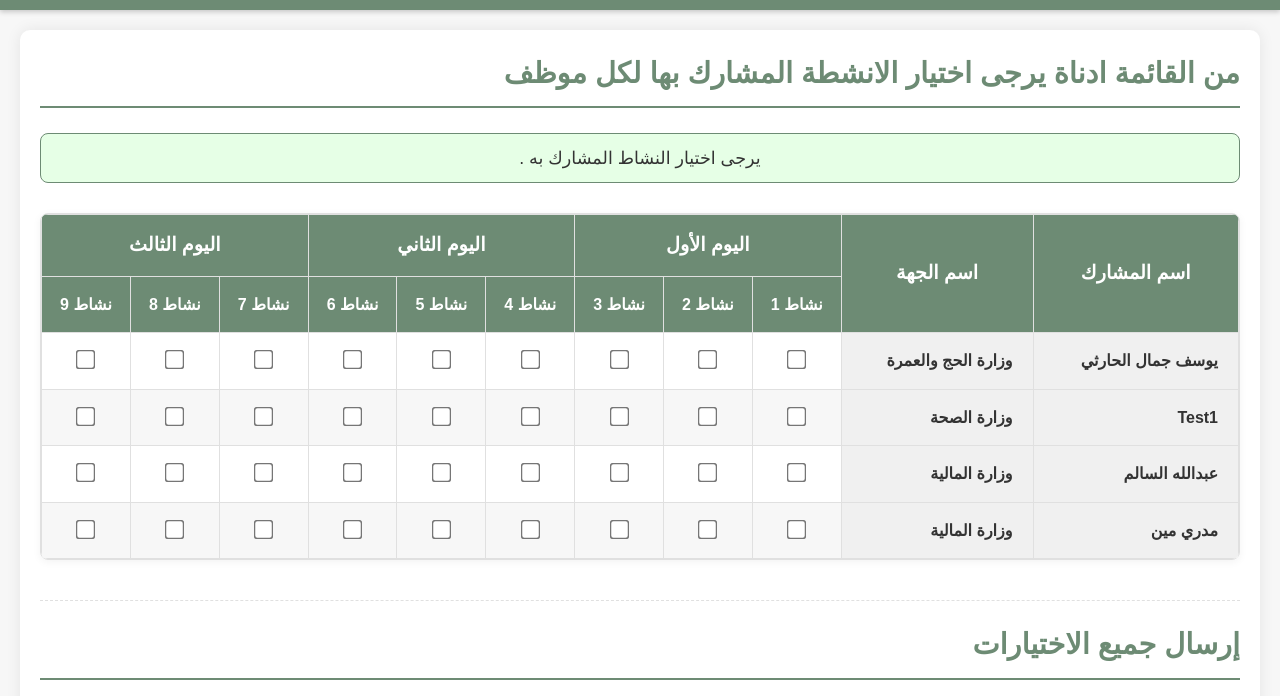
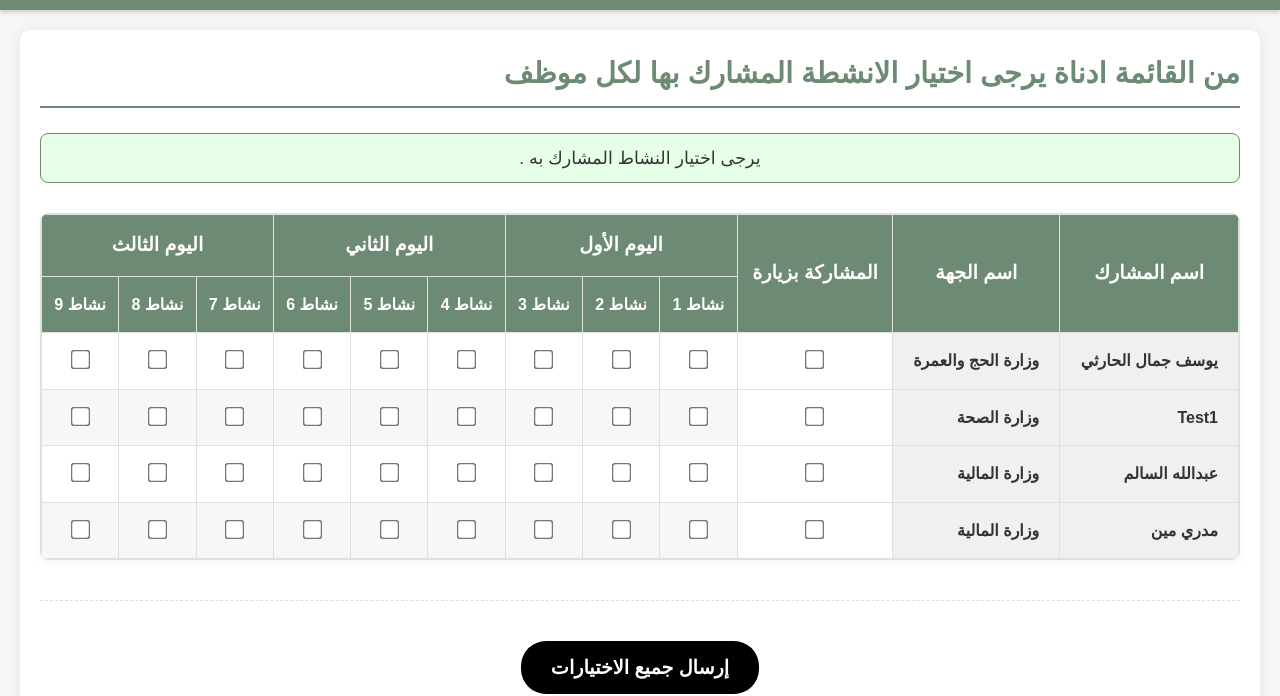
Before and after one commit to Jawahershafie/International-Visit-Activities., a plain HTML site: page index.html in a window 1280 px wide. Shown: the part 116-812 px from the top of the page. Drawn offline with Linux system fonts and the light colour scheme.

Commit message:
Update index.html2

```diff
--- a/index.html
+++ b/index.html
@@ -24,7 +24,7 @@
                         <tr>
                             <th rowspan="2">اسم المشارك</th>
                             <th rowspan="2">اسم الجهة</th>
-                            <th colspan="3">اليوم الأول</th>
+                            <th rowspan="2">المشاركة بزيارة</th> <th colspan="3">اليوم الأول</th>
                             <th colspan="3">اليوم الثاني</th>
                             <th colspan="3">اليوم الثالث</th>
                         </tr>
@@ -42,56 +42,56 @@
                     </thead>
                     <tbody>
                         <tr data-employee-name="يوسف جمال الحارثي">
-                            <td>يوسف جمال الحارثي</td>
-                            <td>وزارة الحج والعمرة </td>
-                            <td><input type="checkbox" data-activity-day="اليوم الأول" data-activity-name="النشاط 1"></td>
-                            <td><input type="checkbox" data-activity-day="اليوم الأول" data-activity-name="النشاط 2"></td>
-                            <td><input type="checkbox" data-activity-day="اليوم الأول" data-activity-name="النشاط 3"></td>
-                            <td><input type="checkbox" data-activity-day="اليوم الثاني" data-activity-name="النشاط 4"></td>
-                            <td><input type="checkbox" data-activity-day="اليوم الثاني" data-activity-name="النشاط 5"></td>
-                            <td><input type="checkbox" data-activity-day="اليوم الثاني" data-activity-name="النشاط 6"></td>
-                            <td><input type="checkbox" data-activity-day="اليوم الثالث" data-activity-name="النشاط 7"></td>
-                            <td><input type="checkbox" data-activity-day="اليوم الثالث" data-activity-name="النشاط 8"></td>
-                            <td><input type="checkbox" data-activity-day="اليوم الثالث" data-activity-name="النشاط 9"></td>
+                            <td data-label="اسم المشارك:">يوسف جمال الحارثي</td>
+                            <td data-label="اسم الجهة:">وزارة الحج والعمرة</td>
+                            <td data-label="المشاركة بزيارة:"><input type="checkbox" data-activity-name="المشاركة بزيارة"></td> <td data-label="النشاط 1:"><input type="checkbox" data-activity-day="اليوم الأول" data-activity-name="النشاط 1"></td>
+                            <td data-label="النشاط 2:"><input type="checkbox" data-activity-day="اليوم الأول" data-activity-name="النشاط 2"></td>
+                            <td data-label="النشاط 3:"><input type="checkbox" data-activity-day="اليوم الأول" data-activity-name="النشاط 3"></td>
+                            <td data-label="النشاط 4:"><input type="checkbox" data-activity-day="اليوم الثاني" data-activity-name="النشاط 4"></td>
+                            <td data-label="النشاط 5:"><input type="checkbox" data-activity-day="اليوم الثاني" data-activity-name="النشاط 5"></td>
+                            <td data-label="النشاط 6:"><input type="checkbox" data-activity-day="اليوم الثاني" data-activity-name="النشاط 6"></td>
+                            <td data-label="النشاط 7:"><input type="checkbox" data-activity-day="اليوم الثالث" data-activity-name="النشاط 7"></td>
+                            <td data-label="النشاط 8:"><input type="checkbox" data-activity-day="اليوم الثالث" data-activity-name="النشاط 8"></td>
+                            <td data-label="النشاط 9:"><input type="checkbox" data-activity-day="اليوم الثالث" data-activity-name="النشاط 9"></td>
                         </tr>
                         <tr data-employee-name="Test1">
-                            <td>Test1</td>
-                            <td>وزارة الصحة</td>
-                            <td><input type="checkbox" data-activity-day="اليوم الأول" data-activity-name="النشاط 1"></td>
-                            <td><input type="checkbox" data-activity-day="اليوم الأول" data-activity-name="النشاط 2"></td>
-                            <td><input type="checkbox" data-activity-day="اليوم الأول" data-activity-name="النشاط 3"></td>
-                            <td><input type="checkbox" data-activity-day="اليوم الثاني" data-activity-name="النشاط 4"></td>
-                            <td><input type="checkbox" data-activity-day="اليوم الثاني" data-activity-name="النشاط 5"></td>
-                            <td><input type="checkbox" data-activity-day="اليوم الثاني" data-activity-name="النشاط 6"></td>
-                            <td><input type="checkbox" data-activity-day="اليوم الثالث" data-activity-name="النشاط 7"></td>
-                            <td><input type="checkbox" data-activity-day="اليوم الثالث" data-activity-name="النشاط 8"></td>
-                            <td><input type="checkbox" data-activity-day="اليوم الثالث" data-activity-name="النشاط 9"></td>
+                            <td data-label="اسم المشارك:">Test1</td>
+                            <td data-label="اسم الجهة:">وزارة الصحة</td>
+                            <td data-label="المشاركة بزيارة:"><input type="checkbox" data-activity-name="المشاركة بزيارة"></td> <td data-label="النشاط 1:"><input type="checkbox" data-activity-day="اليوم الأول" data-activity-name="النشاط 1"></td>
+                            <td data-label="النشاط 2:"><input type="checkbox" data-activity-day="اليوم الأول" data-activity-name="النشاط 2"></td>
+                            <td data-label="النشاط 3:"><input type="checkbox" data-activity-day="اليوم الأول" data-activity-name="النشاط 3"></td>
+                            <td data-label="النشاط 4:"><input type="checkbox" data-activity-day="اليوم الثاني" data-activity-name="النشاط 4"></td>
+                            <td data-label="النشاط 5:"><input type="checkbox" data-activity-day="اليوم الثاني" data-activity-name="النشاط 5"></td>
+                            <td data-label="النشاط 6:"><input type="checkbox" data-activity-day="اليوم الثاني" data-activity-name="النشاط 6"></td>
+                            <td data-label="النشاط 7:"><input type="checkbox" data-activity-day="اليوم الثالث" data-activity-name="النشاط 7"></td>
+                            <td data-label="النشاط 8:"><input type="checkbox" data-activity-day="اليوم الثالث" data-activity-name="النشاط 8"></td>
+                            <td data-label="النشاط 9:"><input type="checkbox" data-activity-day="اليوم الثالث" data-activity-name="النشاط 9"></td>
                         </tr>
                         <tr data-employee-name="عبدالله السالم">
-                            <td>عبدالله السالم</td>
-                            <td>وزارة المالية</td>
-                            <td><input type="checkbox" data-activity-day="اليوم الأول" data-activity-name="النشاط 1"></td>
-                            <td><input type="checkbox" data-activity-day="اليوم الأول" data-activity-name="النشاط 2"></td>
-                            <td><input type="checkbox" data-activity-day="اليوم الأول" data-activity-name="النشاط 3"></td>
-                            <td><input type="checkbox" data-activity-day="اليوم الثاني" data-activity-name="النشاط 4"></td>
-                            <td><input type="checkbox" data-activity-day="اليوم الثاني" data-activity-name="النشاط 5"></td>
-                            <td><input type="checkbox" data-activity-day="اليوم الثاني" data-activity-name="النشاط 6"></td>
-                            <td><input type="checkbox" data-activity-day="اليوم الثالث" data-activity-name="النشاط 7"></td>
-                            <td><input type="checkbox" data-activity-day="اليوم الثالث" data-activity-name="النشاط 8"></td>
-                            <td><input type="checkbox" data-activity-day="اليوم الثالث" data-activity-name="النشاط 9"></td>
+                            <td data-label="اسم المشارك:">عبدالله السالم</td>
+                            <td data-label="اسم الجهة:">وزارة المالية</td>
+                            <td data-label="المشاركة بزيارة:"><input type="checkbox" data-activity-name="المشاركة بزيارة"></td> <td data-label="النشاط 1:"><input type="checkbox" data-activity-day="اليوم الأول" data-activity-name="النشاط 1"></td>
+                            <td data-label="النشاط 2:"><input type="checkbox" data-activity-day="اليوم الأول" data-activity-name="النشاط 2"></td>
+                            <td data-label="النشاط 3:"><input type="checkbox" data-activity-day="اليوم الأول" data-activity-name="النشاط 3"></td>
+                            <td data-label="النشاط 4:"><input type="checkbox" data-activity-day="اليوم الثاني" data-activity-name="النشاط 4"></td>
+                            <td data-label="النشاط 5:"><input type="checkbox" data-activity-day="اليوم الثاني" data-activity-name="النشاط 5"></td>
+                            <td data-label="النشاط 6:"><input type="checkbox" data-activity-day="اليوم الثاني" data-activity-name="النشاط 6"></td>
+                            <td data-label="النشاط 7:"><input type="checkbox" data-activity-day="اليوم الثالث" data-activity-name="النشاط 7"></td>
+                            <td data-label="النشاط 8:"><input type="checkbox" data-activity-day="اليوم الثالث" data-activity-name="النشاط 8"></td>
+                            <td data-label="النشاط 9:"><input type="checkbox" data-activity-day="اليوم الثالث" data-activity-name="النشاط 9"></td>
                         </tr>
                         <tr data-employee-name="مدري مين">
-                            <td>مدري مين</td>
-                            <td>وزارة المالية</td>
-                            <td><input type="checkbox" data-activity-day="اليوم الأول" data-activity-name="النشاط 1"></td>
-                            <td><input type="checkbox" data-activity-day="اليوم الأول" data-activity-name="النشاط 2"></td>
-                            <td><input type="checkbox" data-activity-day="اليوم الأول" data-activity-name="النشاط 3"></td>
-                            <td><input type="checkbox" data-activity-day="اليوم الثاني" data-activity-name="النشاط 4"></td>
-                            <td><input type="checkbox" data-activity-day="اليوم الثاني" data-activity-name="النشاط 5"></td>
-                            <td><input type="checkbox" data-activity-day="اليوم الثاني" data-activity-name="النشاط 6"></td>
-                            <td><input type="checkbox" data-activity-day="اليوم الثالث" data-activity-name="النشاط 7"></td>
-                            <td><input type="checkbox" data-activity-day="اليوم الثالث" data-activity-name="النشاط 8"></td>
-                            <td><input type="checkbox" data-activity-day="اليوم الثالث" data-activity-name="النشاط 9"></td>
+                            <td data-label="اسم المشارك:">مدري مين</td>
+                            <td data-label="اسم الجهة:">وزارة المالية</td>
+                            <td data-label="المشاركة بزيارة:"><input type="checkbox" data-activity-name="المشاركة بزيارة"></td> <td data-label="النشاط 1:"><input type="checkbox" data-activity-day="اليوم الأول" data-activity-name="النشاط 1"></td>
+                            <td data-label="النشاط 2:"><input type="checkbox" data-activity-day="اليوم الأول" data-activity-name="النشاط 2"></td>
+                            <td data-label="النشاط 3:"><input type="checkbox" data-activity-day="اليوم الأول" data-activity-name="النشاط 3"></td>
+                            <td data-label="النشاط 4:"><input type="checkbox" data-activity-day="اليوم الثاني" data-activity-name="النشاط 4"></td>
+                            <td data-label="النشاط 5:"><input type="checkbox" data-activity-day="اليوم الثاني" data-activity-name="النشاط 5"></td>
+                            <td data-label="النشاط 6:"><input type="checkbox" data-activity-day="اليوم الثاني" data-activity-name="النشاط 6"></td>
+                            <td data-label="النشاط 7:"><input type="checkbox" data-activity-day="اليوم الثالث" data-activity-name="النشاط 7"></td>
+                            <td data-label="النشاط 8:"><input type="checkbox" data-activity-day="اليوم الثالث" data-activity-name="النشاط 8"></td>
+                            <td data-label="النشاط 9:"><input type="checkbox" data-activity-day="اليوم الثالث" data-activity-name="النشاط 9"></td>
                         </tr>
                     </tbody>
                 </table>
@@ -101,7 +101,6 @@
         </section>
 
         <section class="submission-form-section">
-            <h2>إرسال جميع الاختيارات</h2>
             <form id="activity-submission-form">
                 <button type="submit" class="submit-btn">إرسال جميع الاختيارات</button>
                 <p id="form-status" class="hidden"></p>
```
